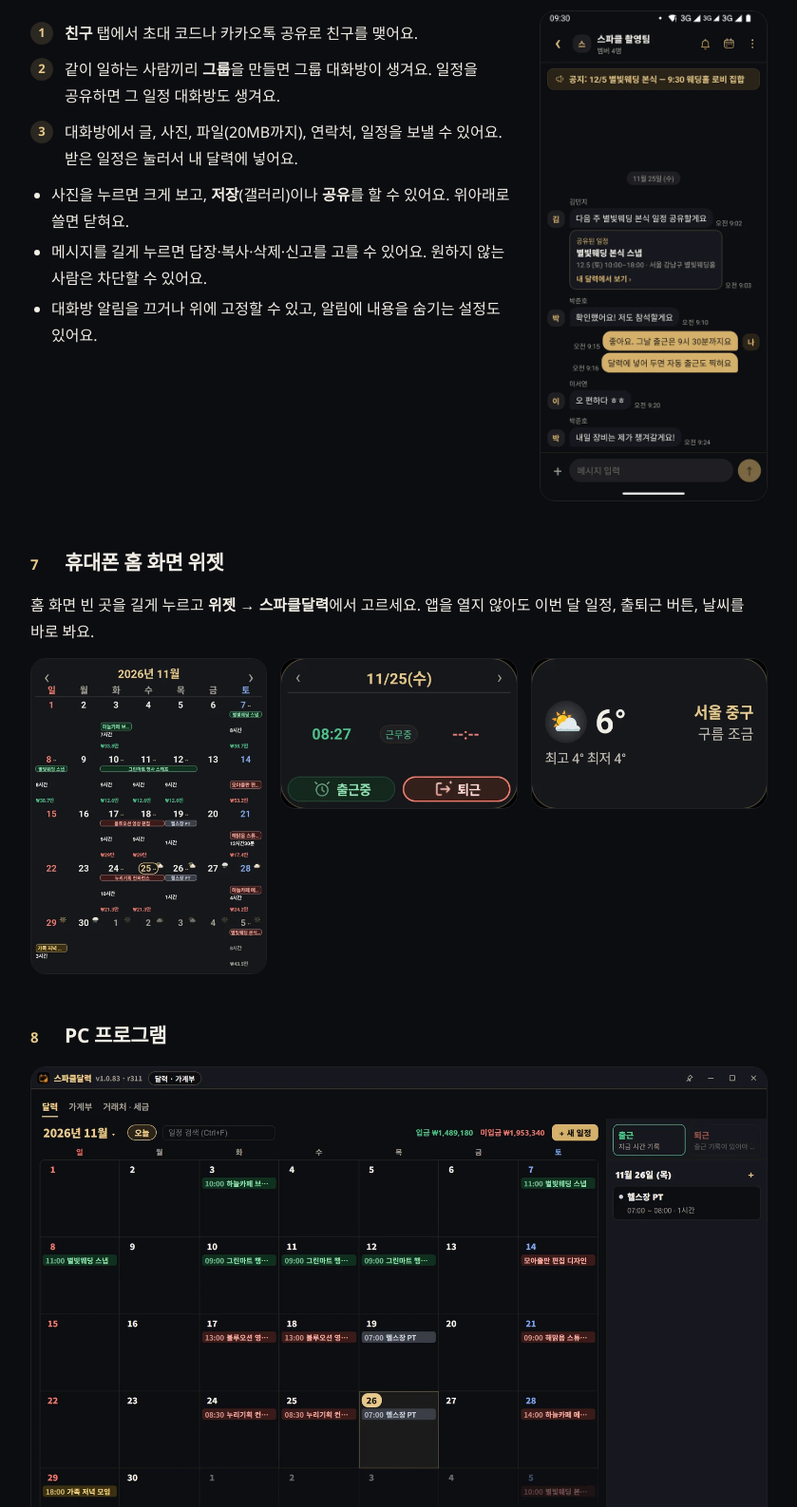
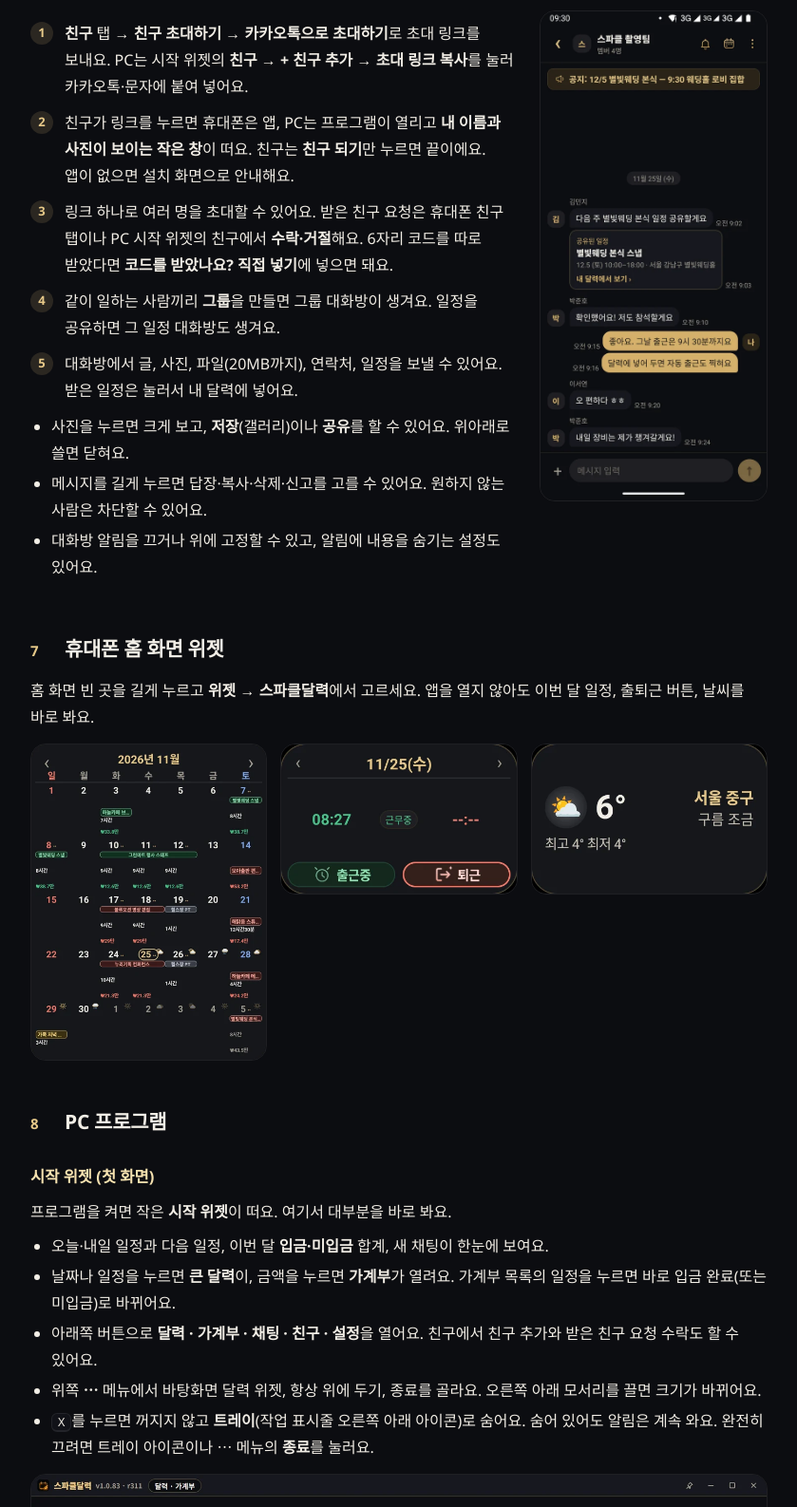
Before and after one commit to sparklekorea/calendar-pc, a plain HTML site: page guide.html in a window 1280 px wide. Shown: the part 3133-4720 px from the top of the page at 95% size, without its empty margins (352-1191 px from the left). Drawn offline with Linux system fonts and the light colour scheme.

Commit message:
사용 설명서를 지금 앱에 맞게 고침 (PC 시작 위젯·친구 초대 링크·트레이 알림·알림음)
- 친구 맺기: 초대 코드 대신 초대 링크(휴대폰은 앱, PC는 프로그램에서 작은 창이 떠서 [친구 되기]만), 여러 명 초대, 받은 요청 수락
- PC: 첫 화면이 시작 위젯이 된 것, X는 트레이로 숨기기·완전 종료 방법
- 트레이 아이콘: 새 채팅·친구 요청 숫자와 깜빡임
- PC 알림음 기본 뽁뽁, 업데이트는 다음에 켤 때 설치, 버전 예시 1.0.94 · r327

Co-Authored-By: Claude Opus 5.5 <noreply@anthropic.com>

```diff
--- a/guide.html
+++ b/guide.html
@@ -114,7 +114,9 @@
     <div class="shot">
       <div>
         <ol class="steps">
-          <li><b>친구</b> 탭에서 초대 코드나 카카오톡 공유로 친구를 맺어요.</li>
+          <li><b>친구</b> 탭 → <b>친구 초대하기</b> → <b>카카오톡으로 초대하기</b>로 초대 링크를 보내요. PC는 시작 위젯의 <b>친구 → + 친구 추가 → 초대 링크 복사</b>를 눌러 카카오톡·문자에 붙여 넣어요.</li>
+          <li>친구가 링크를 누르면 휴대폰은 앱, PC는 프로그램이 열리고 <b>내 이름과 사진이 보이는 작은 창</b>이 떠요. 친구는 <b>친구 되기</b>만 누르면 끝이에요. 앱이 없으면 설치 화면으로 안내해요.</li>
+          <li>링크 하나로 여러 명을 초대할 수 있어요. 받은 친구 요청은 휴대폰 친구 탭이나 PC 시작 위젯의 친구에서 <b>수락·거절</b>해요. 6자리 코드를 따로 받았다면 <b>코드를 받았나요? 직접 넣기</b>에 넣으면 돼요.</li>
           <li>같이 일하는 사람끼리 <b>그룹</b>을 만들면 그룹 대화방이 생겨요. 일정을 공유하면 그 일정 대화방도 생겨요.</li>
           <li>대화방에서 글, 사진, 파일(20MB까지), 연락처, 일정을 보낼 수 있어요. 받은 일정은 눌러서 내 달력에 넣어요.</li>
         </ol>
@@ -138,6 +140,15 @@
     </div>
 
     <h2 id="g8"><span class="n">8</span>PC 프로그램</h2>
+    <h3>시작 위젯 (첫 화면)</h3>
+    <p>프로그램을 켜면 작은 <b>시작 위젯</b>이 떠요. 여기서 대부분을 바로 봐요.</p>
+    <ul>
+      <li>오늘·내일 일정과 다음 일정, 이번 달 <b>입금·미입금</b> 합계, 새 채팅이 한눈에 보여요.</li>
+      <li>날짜나 일정을 누르면 <b>큰 달력</b>이, 금액을 누르면 <b>가계부</b>가 열려요. 가계부 목록의 일정을 누르면 바로 입금 완료(또는 미입금)로 바뀌어요.</li>
+      <li>아래쪽 버튼으로 <b>달력 · 가계부 · 채팅 · 친구 · 설정</b>을 열어요. 친구에서 친구 추가와 받은 친구 요청 수락도 할 수 있어요.</li>
+      <li>위쪽 <b>⋯</b> 메뉴에서 바탕화면 달력 위젯, 항상 위에 두기, 종료를 골라요. 오른쪽 아래 모서리를 끌면 크기가 바뀌어요.</li>
+      <li><kbd>X</kbd>를 누르면 꺼지지 않고 <b>트레이</b>(작업 표시줄 오른쪽 아래 아이콘)로 숨어요. 숨어 있어도 알림은 계속 와요. 완전히 끄려면 트레이 아이콘이나 ⋯ 메뉴의 <b>종료</b>를 눌러요.</li>
+    </ul>
     <div class="shot wide">
       <img src="img/pcw_calendar.webp" alt="PC 큰 달력" loading="lazy">
     </div>
@@ -157,7 +168,7 @@
         <ul>
           <li><b>바탕화면 달력 위젯</b>: 한 달 달력이 바탕화면에 붙어 있어요. 위쪽 자물쇠로 바탕화면 고정·맨 앞·클릭 통과를 고르고, 물방울로 배경 투명도를 바꿔요.</li>
           <li><b>작업 표시줄 위 한 줄 달력</b>: 오늘·다음 일정과 이번 달 미수를 한 줄로 보여 줘요.</li>
-          <li>작업 표시줄 오른쪽 아래 <b>트레이 아이콘</b>에 오늘 남은 일정 수가 표시돼요.</li>
+          <li>작업 표시줄 오른쪽 아래 <b>트레이 아이콘</b>: 새 채팅·친구 요청이 오면 <b>숫자가 뜨고 깜빡여요</b>. 새 알림이 없을 때는 오늘 남은 일정 수가 보여요.</li>
         </ul>
       </div>
       <img src="img/widget.webp" alt="바탕화면 위젯" loading="lazy">
@@ -166,10 +177,10 @@
     <ul>
       <li>대화방은 따로 창으로 열려 키보드로 편하게 대화해요. 사진은 새 창에서 크게 보고 PC에 저장해요.</li>
       <li>새 메시지는 화면 구석 알림으로 와요. 휴대폰과 연결 같은 윈도우 알림에 가리면 <b>설정 → PC 프로그램 → 알림 위치</b>를 오른쪽 위로 바꾸세요.</li>
-      <li>창의 <kbd>X</kbd>를 눌렀을 때 트레이로 숨길지, 끌지 설정에서 정할 수 있어요. 트레이로 숨겨도 알림은 계속 와요.</li>
+      <li>알림 소리는 처음에 <b>뽁뽁</b>으로 정해져 있어요. <b>설정 → PC 프로그램 → 알림음</b>에서 휴대폰과 같은 소리 10개 중에 고를 수 있고, 누르면 미리 들려 줘요.</li>
     </ul>
     <h3>업데이트와 버전</h3>
-    <p>새 버전은 프로그램이 알아서 받아 둬요. 준비되면 알림이 오고, 알림을 누르면 바로, 아니면 프로그램을 종료할 때 설치돼요. 버전은 창 맨 위 제목 줄과 <b>설정 → 앱 정보</b>에서 볼 수 있어요. 휴대폰 앱과 같은 번호를 씁니다.</p>
+    <p>새 버전은 프로그램이 알아서 받아 둬요. 준비되면 알림이 오고, 알림을 누르면 바로, 아니면 다음에 프로그램을 켤 때 설치돼요. 버전은 <b>설정 → 앱 정보</b>에서 볼 수 있어요. 휴대폰 앱과 같은 번호를 씁니다.</p>
 
     <h2 id="g9"><span class="n">9</span>동기화와 백업</h2>
     <ul>
@@ -205,7 +216,7 @@
       <b>휴대폰을 바꿨어요</b>
       <p>새 휴대폰에서 같은 계정으로 로그인하면 일정이 이어져요. 프리미엄은 플랜 화면의 <b>구매 복원</b>을 눌러 주세요.</p>
     </div>
-    <p>그래도 안 되면 <a href="mailto:contact@sparklekorea.com">contact@sparklekorea.com</a>으로 알려 주세요. <b>설정 → 앱 정보</b>의 버전(예: 1.0.84 · r315)을 같이 적어 주시면 더 빨리 도와드릴 수 있어요.</p>
+    <p>그래도 안 되면 <a href="mailto:contact@sparklekorea.com">contact@sparklekorea.com</a>으로 알려 주세요. <b>설정 → 앱 정보</b>의 버전(예: 1.0.94 · r327)을 같이 적어 주시면 더 빨리 도와드릴 수 있어요.</p>
   </main>
 </div>
 
```
